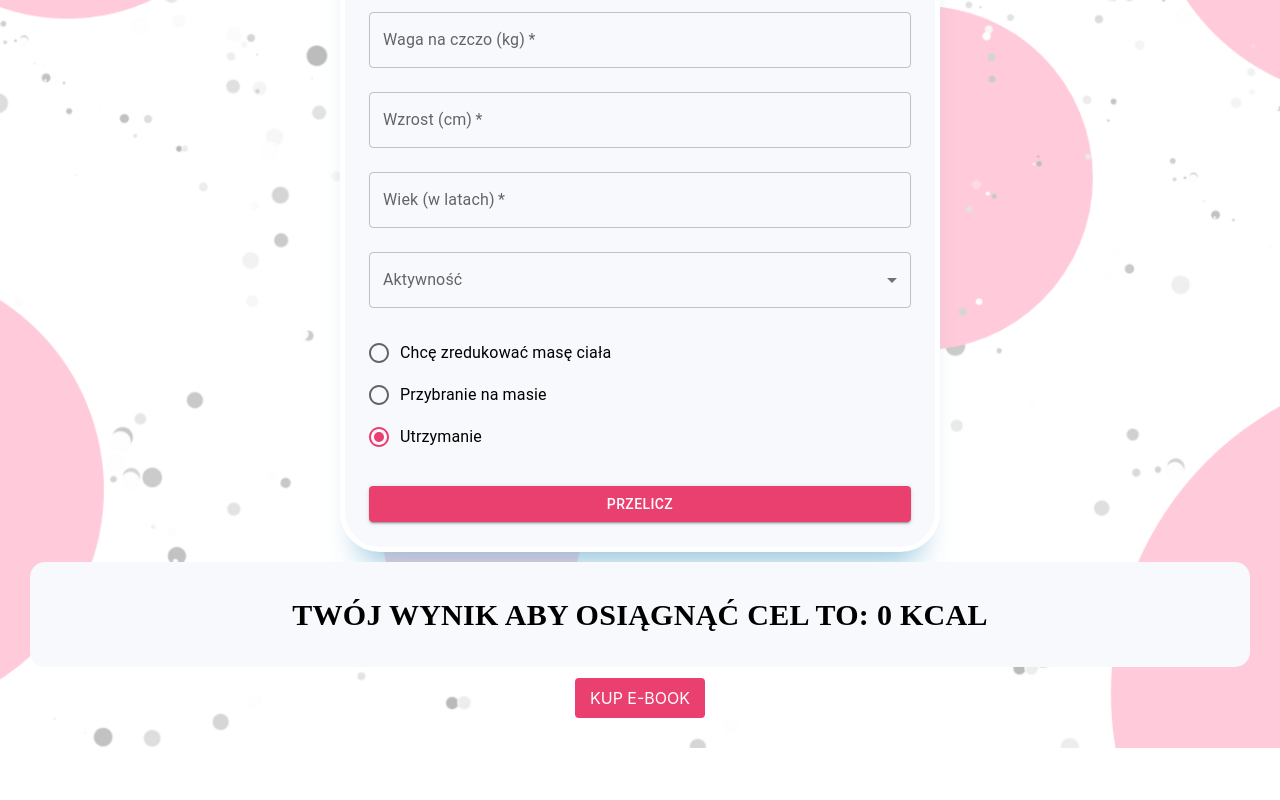
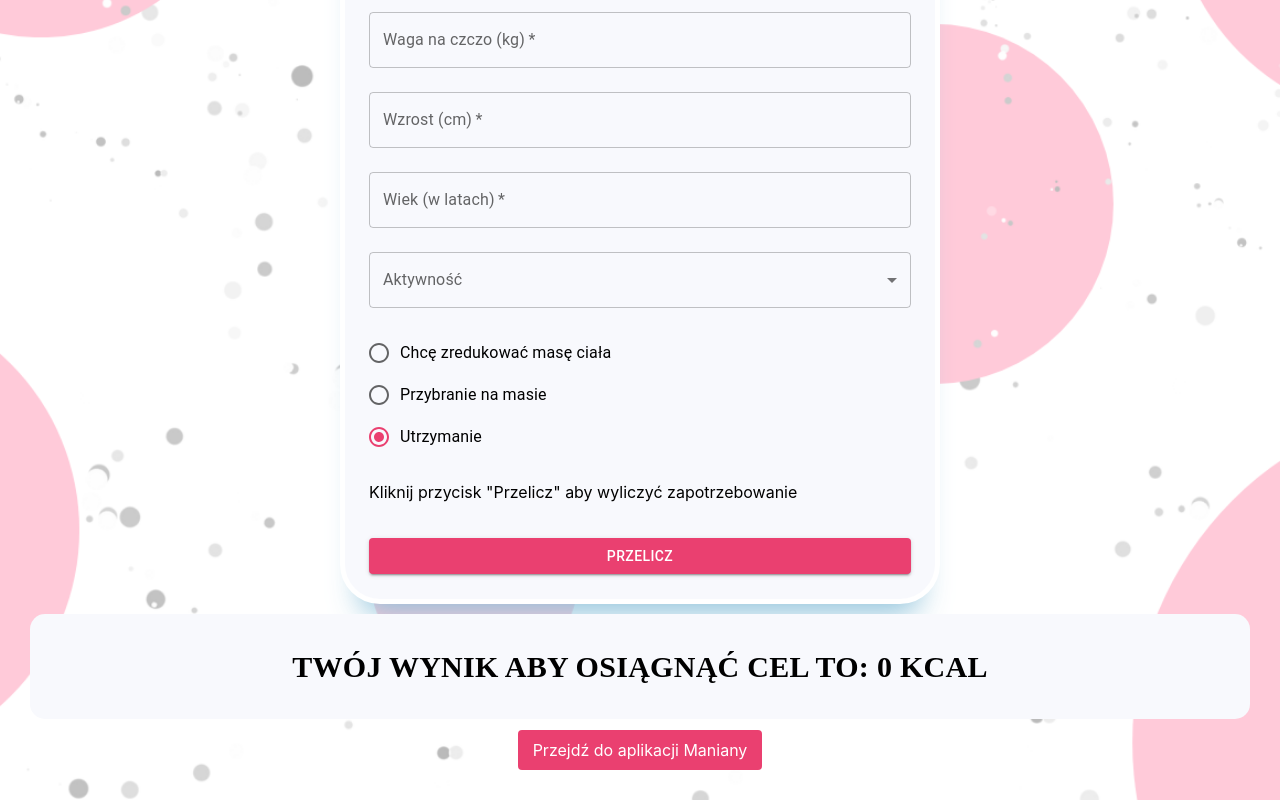
Before and after one commit to klaudiabodyk/manianaa-calculator, a React (Create React App) app: page / in a window 1280 px wide. Shown: the part 392-1192 px from the top of the page. Before the commit the page ends 1140 px from the top, so only its background shows below. Built offline with nearby package versions, Linux system fonts and the light colour scheme.

Commit message:
Change button

```diff
--- a/src/calculatorManiany/components/CalculatorManiany.tsx
+++ b/src/calculatorManiany/components/CalculatorManiany.tsx
@@ -229,6 +229,7 @@ const CalculatorManiany = ({ onCalculate }: CalculatorManianyProps) => {
                         <FormControlLabel value="maintain" control={<Radio sx={{ '&.Mui-checked': { color: '#ea4070' } }} />} label={t('maintain')} />
                     </RadioGroup>
                 </FormControl>
+                <p>Kliknij przycisk "Przelicz" aby wyliczyć zapotrzebowanie</p>
                 <Button
                     variant="contained"
                     color="primary"
--- a/src/calculatorManiany/container/CalculatorContainer.tsx
+++ b/src/calculatorManiany/container/CalculatorContainer.tsx
@@ -33,12 +33,19 @@ const CalculatorContainer = () => {
                         alignItems: 'center',
                     }}
                 >
+                    {/*<Link*/}
+                    {/*    className={'ebook-button'}*/}
+                    {/*    dataTest-id={'ebook-button'}*/}
+                    {/*    to={'https://manianaa.com/produkt/pakiet-tym-razem-sie-uda-2-0-redukcyjne-obiady-20-minut'}*/}
+                    {/*>*/}
+                    {/*    {i18n.t('buyEbook')}*/}
+                    {/*</Link>*/}
                     <Link
                         className={'ebook-button'}
-                        dataTest-id={'ebook-button'}
-                        to={'https://manianaa.com/produkt/pakiet-tym-razem-sie-uda-2-0-redukcyjne-obiady-20-minut'}
+                        dataTest-id={'goToApp'}
+                        to={'https://manianaa.com/produkt/dieta-maniany-w-aplikacji'}
                     >
-                        {i18n.t('buyEbook')}
+                        {i18n.t('goToApp')}
                     </Link>
                 </Box>
             </div>
--- a/src/i18n.ts
+++ b/src/i18n.ts
@@ -27,6 +27,7 @@ const resources = {
             "ageMustBeGreaterThan0": "Wiek musi być większy niż 0",
             "activityRequired": "Aktywność jest wymagana",
             "buyEbook": "KUP E-BOOK",
+            "goToApp": "Przejdź do aplikacji Maniany",
             "kcal": " kcal",
         }
     },
```
